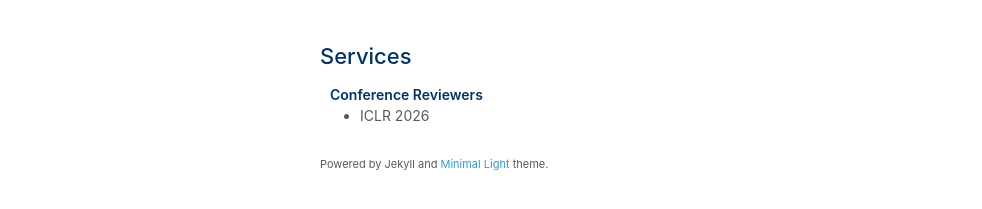
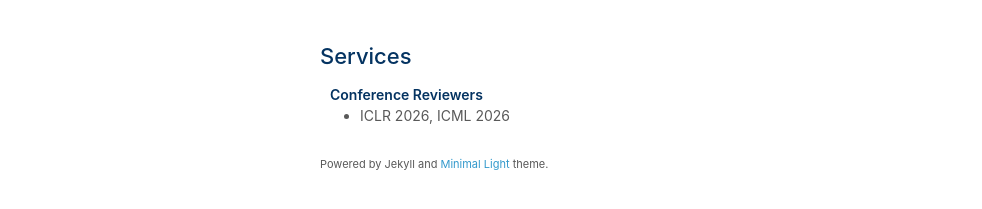
Before and after one commit to kjm981995/kjm981995.github.io, a Jekyll site: the page built from index.md, in a window 1280 px wide and 900 px high, scrolled down 1511 px. Shown: the part 657-866 px from the top of the window, without its empty margins (150-1132 px from the left). Built offline with Jekyll 4.4.1, drawn with Linux system fonts in a browser that asks for light colours; a style sheet for code colours, icons or effects is not loaded; our own code applies the rules of GitHub Pages for plain Markdown files.

Commit message:
Update services.md

```diff
--- a/_includes/services.md
+++ b/_includes/services.md
@@ -3,5 +3,5 @@
 <h4 style="margin:0 10px 0;">Conference Reviewers</h4>
 
 <ul style="margin:0 0 5px;">
-  <li>ICLR 2026</li>
+  <li>ICLR 2026, ICML 2026</li>
 </ul>
```
